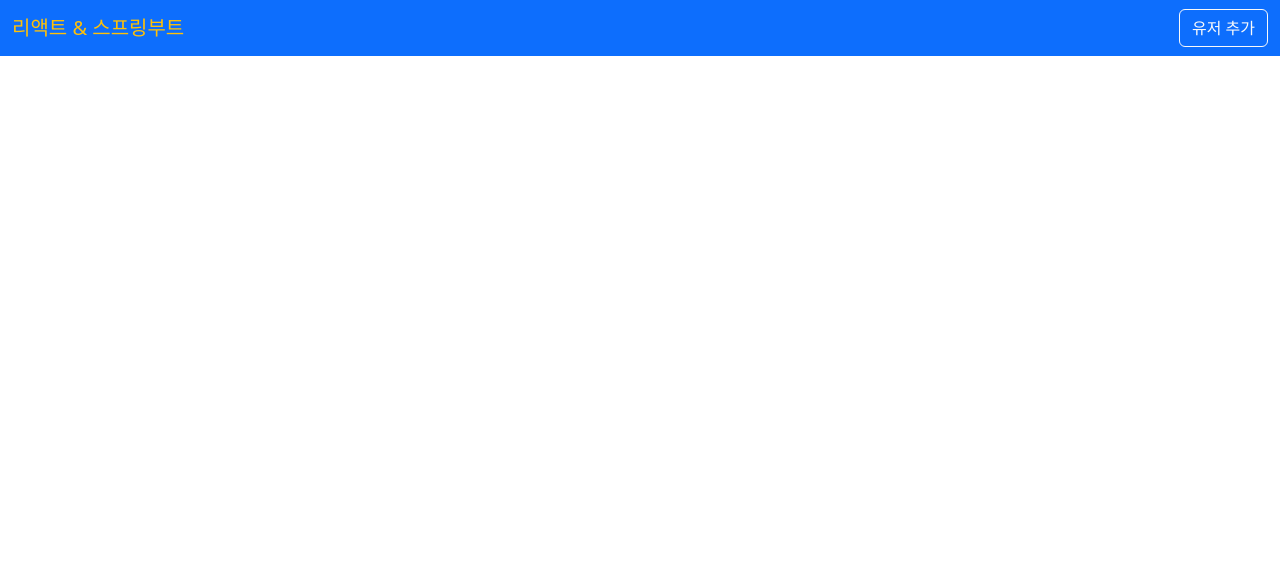
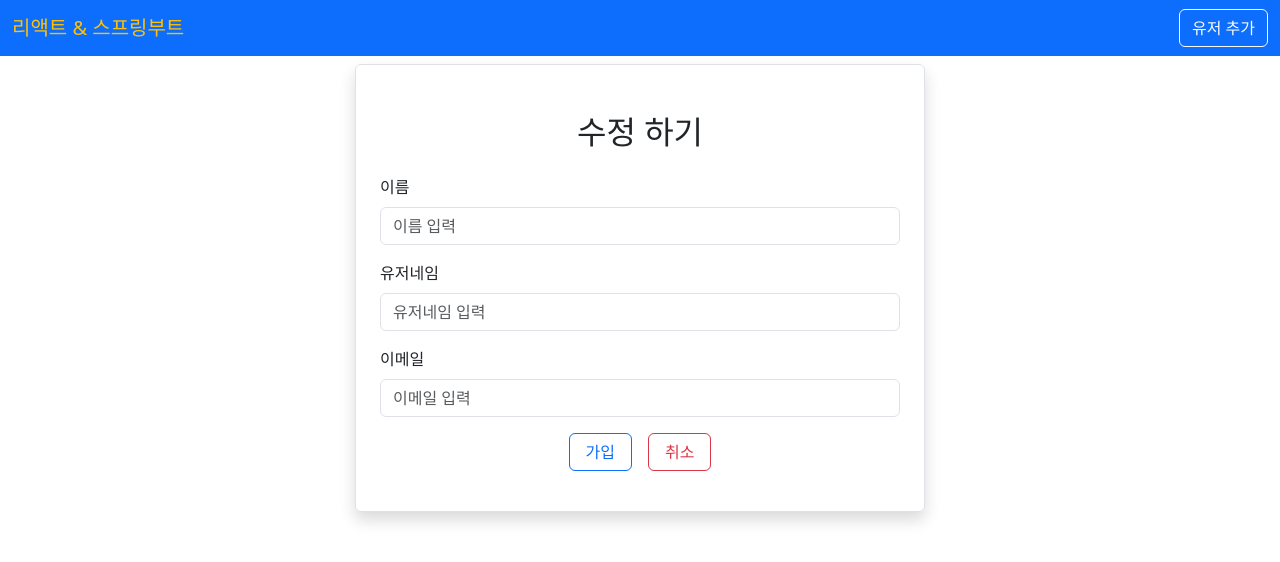
Before and after one commit to realsingeriu/frontend, a React (Vite) app: page /edituser/1 in a window 1280 px wide. Before the commit this address had no page. Shown: the top 562 px of the page. Built offline with nearby package versions, Linux system fonts and the light colour scheme.

Commit message:
리액트 EditUser 내용 넣기 및 수정페이지 표시하기

```diff
--- a/src/App.jsx
+++ b/src/App.jsx
@@ -5,6 +5,7 @@
 import "bootstrap/dist/js/bootstrap.bundle.min.js";
 import { BrowserRouter as Router, Route, Routes } from "react-router-dom";
 import AddUser from "./users/AddUser";
+import EditUser from "./users/EditUser";
 
 function App() {
   return (
@@ -15,6 +16,7 @@
         <Routes>
           <Route path="/" element={<Home />} />
           <Route path="/adduser" element={<AddUser />} />
+          <Route path="/edituser/:id" element={<EditUser />} />
         </Routes>
       </Router>
     </div>
--- a/src/pages/Home.jsx
+++ b/src/pages/Home.jsx
@@ -1,6 +1,7 @@
 import React, { useEffect, useState } from "react";
 import axios from "axios";
 import "../pages/Home.css";
+import { Link } from "react-router-dom";
 
 function Home() {
   const [users, setUsers] = useState([]);
@@ -36,7 +37,12 @@
               <td>{user.email}</td>
               <td>
                 <button className="btn btn-outline-secondary mx-2">보기</button>
-                <button className="btn btn-outline-warning mx-2">수정</button>
+                <Link
+                  to={"/edituser/${user.id}"}
+                  className="btn btn-outline-warning mx-2"
+                >
+                  수정
+                </Link>
                 <button className="btn btn-outline-danger mx-2">삭제</button>
               </td>
             </tr>
--- a/src/users/EditUser.jsx
+++ b/src/users/EditUser.jsx
@@ -0,0 +1,103 @@
+import axios from "axios";
+import React, { useState } from "react";
+import { Link, Navigate, useNavigate } from "react-router-dom";
+
+const EditUser = () => {
+  const Navigate = useNavigate();
+  const [user, setUser] = useState({
+    name: "",
+    username: "",
+    email: "",
+  });
+
+  const { name, username, email } = user; // 유저객의 속성을 구조할당분해
+
+  const onInputChange = (e) => {
+    setUser({
+      ...user,
+      [e.target.name]: e.target.value,
+    });
+  };
+  const onSubmit = async (e) => {
+    e.preventDefault();
+    //console.log('submit 안함');
+    if (name == "" || username == "" || email == "") {
+      alert("입력창에 내용을 입력해주세요");
+      return;
+    }
+    await axios.post("http://localhost:8080/users", user);
+    Navigate("/");
+  };
+
+  return (
+    <div className="container">
+      <form onSubmit={onSubmit}>
+        <div className="row">
+          <div className="col-md-6 offset-md-3 border rounded p-4 mt-2 shadow">
+            <h2 className="text-center m-4">수정 하기</h2>
+            <div className="mb-3">
+              <label htmlFor="name" className="form-label">
+                이름
+              </label>
+              <input
+                type="text"
+                id="name"
+                className="form-control"
+                placeholder="이름 입력"
+                name="name"
+                value={name}
+                onChange={onInputChange}
+              />
+            </div>
+            <div className="mb-3">
+              <label htmlFor="username" className="form-label">
+                유저네임
+              </label>
+              <input
+                type="text"
+                id="username"
+                className="form-control"
+                placeholder="유저네임 입력"
+                name="username"
+                value={username}
+                onChange={onInputChange}
+              />
+            </div>
+            <div className="mb-3">
+              <label htmlFor="email" className="form-label">
+                이메일
+              </label>
+              <input
+                type="text"
+                id="email"
+                className="form-control"
+                placeholder="이메일 입력"
+                name="email"
+                value={email}
+                onChange={onInputChange}
+              />
+            </div>
+            {/* 가입 및 취소 버튼 */}
+            <div className="mb-3 text-center">
+              <button
+                type="submit"
+                className="btn btn-outline-primary px-3 mx-2"
+              >
+                가입
+              </button>
+              <Link
+                to="/"
+                type="submit"
+                className="btn btn-outline-danger px-3 mx-2"
+              >
+                취소
+              </Link>
+            </div>
+          </div>
+        </div>
+      </form>
+    </div>
+  );
+};
+
+export default EditUser;
```
